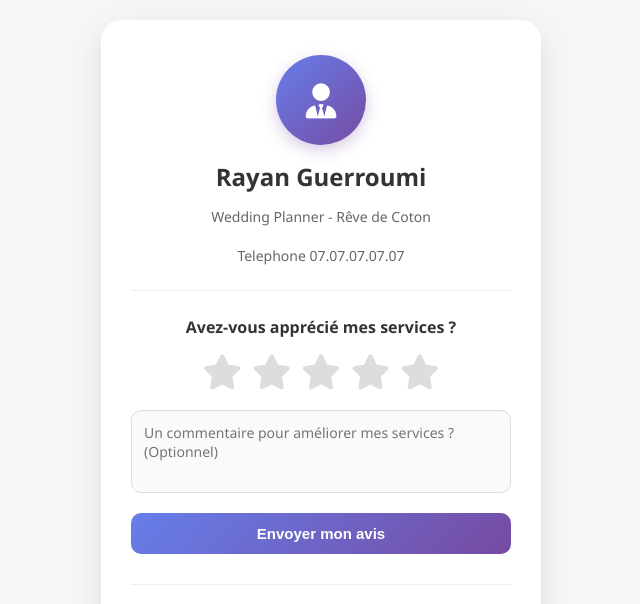
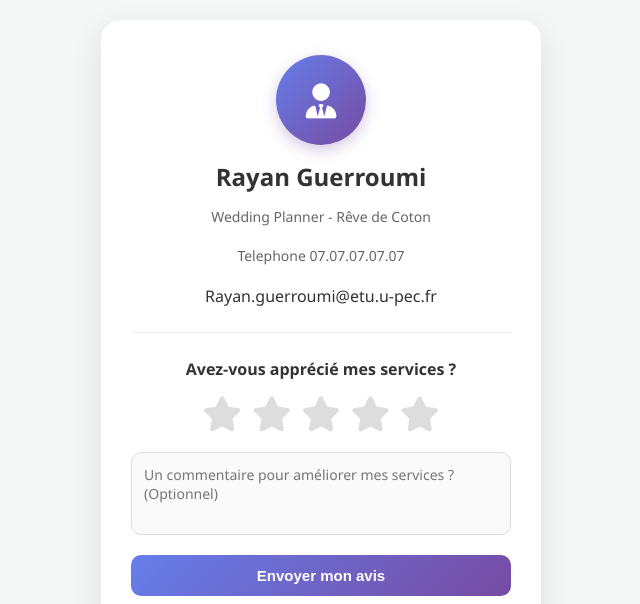
Before and after one commit to ray104933-dot/site-avis, a plain HTML site: page index.html in a window 1280 px wide. Shown: the top 604 px of the page, without its empty margins (319-959 px from the left). Drawn offline with Linux system fonts and the light colour scheme.

Commit message:
Add files via upload

```diff
--- a/index.html
+++ b/index.html
@@ -200,7 +200,7 @@
         <h1>Rayan Guerroumi</h1>
         <p class="subtitle">Wedding Planner - Rêve de Coton</p>
         <p class="subtitle">Telephone 07.07.07.07.07</p>
-
+        <p class="subtitle"></p>Rayan.guerroumi@etu.u-pec.fr</p>
         <hr>
 
         <form action="https://formspree.io/f/TON_IDENTIFIANT_FORMSPREE_ICI" method="POST" class="rating-box">
```
